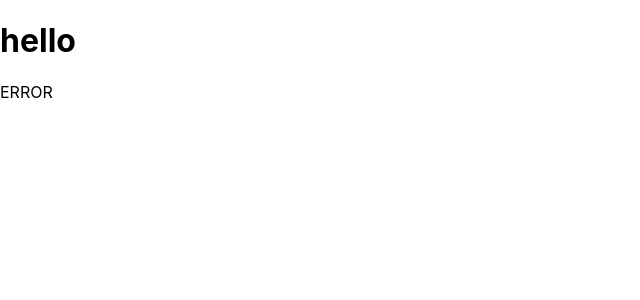
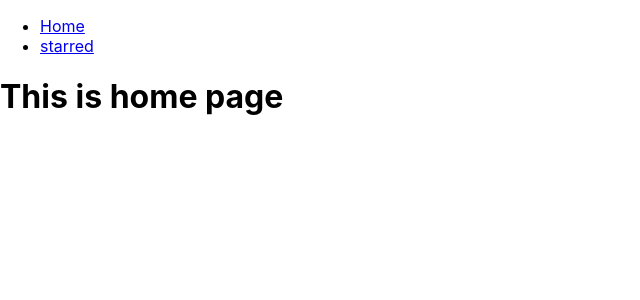
Before and after one commit to m-r-mallick/box-office, a React (Create React App) app: page / in a window 1280 px wide. Shown: the top 300 px of the page, without its empty margins (0-640 px from the left). Built offline with nearby package versions, Linux system fonts and the light colour scheme.

Commit message:
added pages folder and navbar

```diff
--- a/src/App.js
+++ b/src/App.js
@@ -1,15 +1,22 @@
 import React from 'react';
 import { Switch, Route } from 'react-router-dom';
+import Navs from './components/Navs';
+import Home from './pages/Home';
+import Starred from './pages/Starred';
 
 const App = () => {
    return (
       <React.Fragment>
+         <Navs />
          <Switch>
             <Route exact path="/">
-               <h1>hello</h1>
+               <Home />
             </Route>
+            <Route exact path="/starred">
+               <Starred />
+            </Route>
+            <Route path="/*">ERROR</Route>
          </Switch>
-         <Route>ERROR</Route>
       </React.Fragment>
    );
 };
--- a/src/components/Navs.js
+++ b/src/components/Navs.js
@@ -0,0 +1,23 @@
+import React from 'react';
+import { Link } from 'react-router-dom';
+
+const LINKS = [
+   { to: '/', text: 'Home' },
+   { to: '/starred', text: 'starred' },
+];
+
+const Navs = () => {
+   return (
+      <div>
+         <ul>
+            {LINKS.map((element, index) => (
+               <li key={index}>
+                  <Link to={element.to}>{element.text}</Link>
+               </li>
+            ))}
+         </ul>
+      </div>
+   );
+};
+
+export default Navs;
--- /dev/null
+++ b/src/pages/Home.js
@@ -0,0 +1,11 @@
+import React from 'react';
+
+const Home = () => {
+   return (
+      <div>
+         <h1>This is home page</h1>
+      </div>
+   );
+};
+
+export default Home;
--- /dev/null
+++ b/src/pages/Starred.js
@@ -0,0 +1,11 @@
+import React from 'react';
+
+const Starred = () => {
+   return (
+      <div>
+         <h1>This is starred page</h1>
+      </div>
+   );
+};
+
+export default Starred;
```
